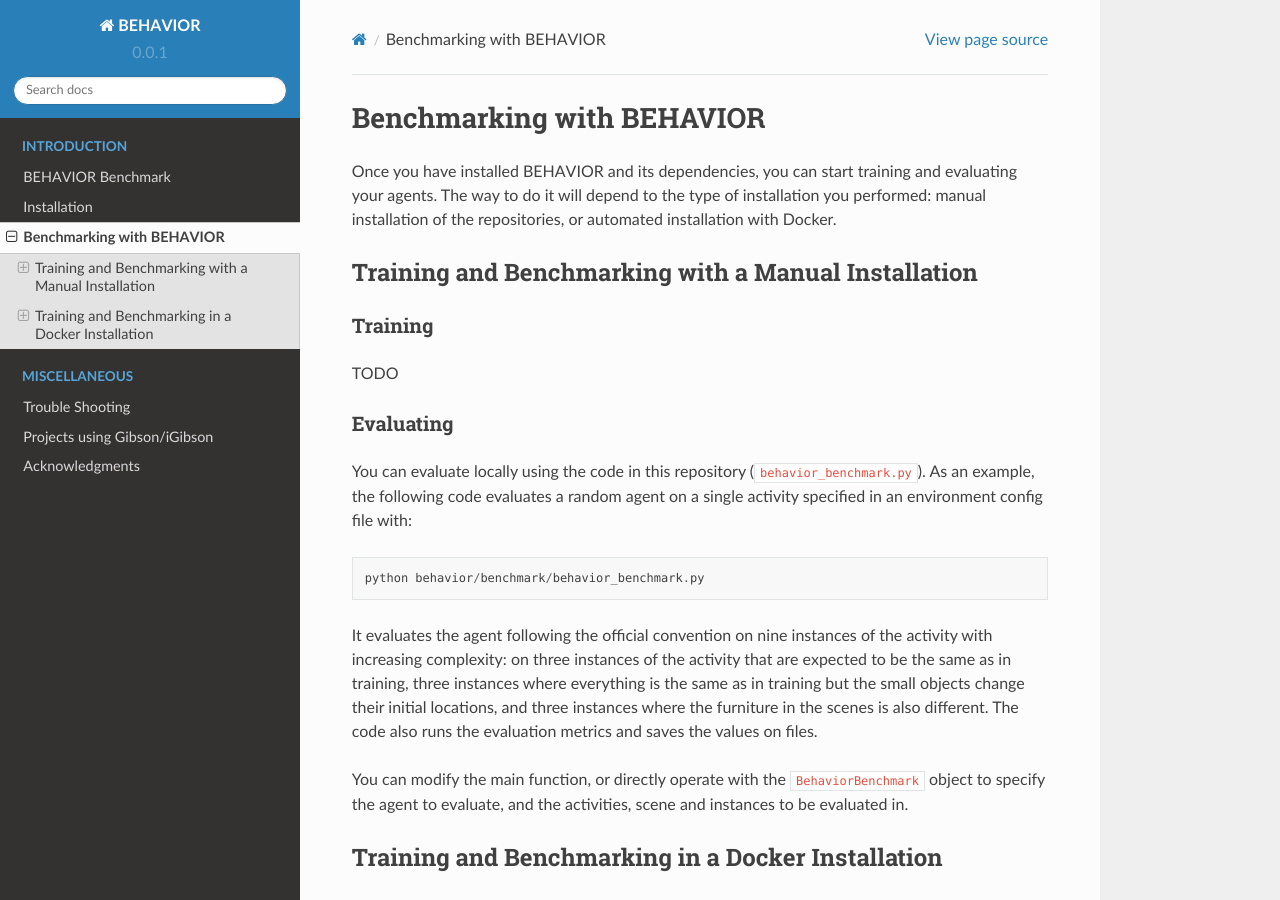
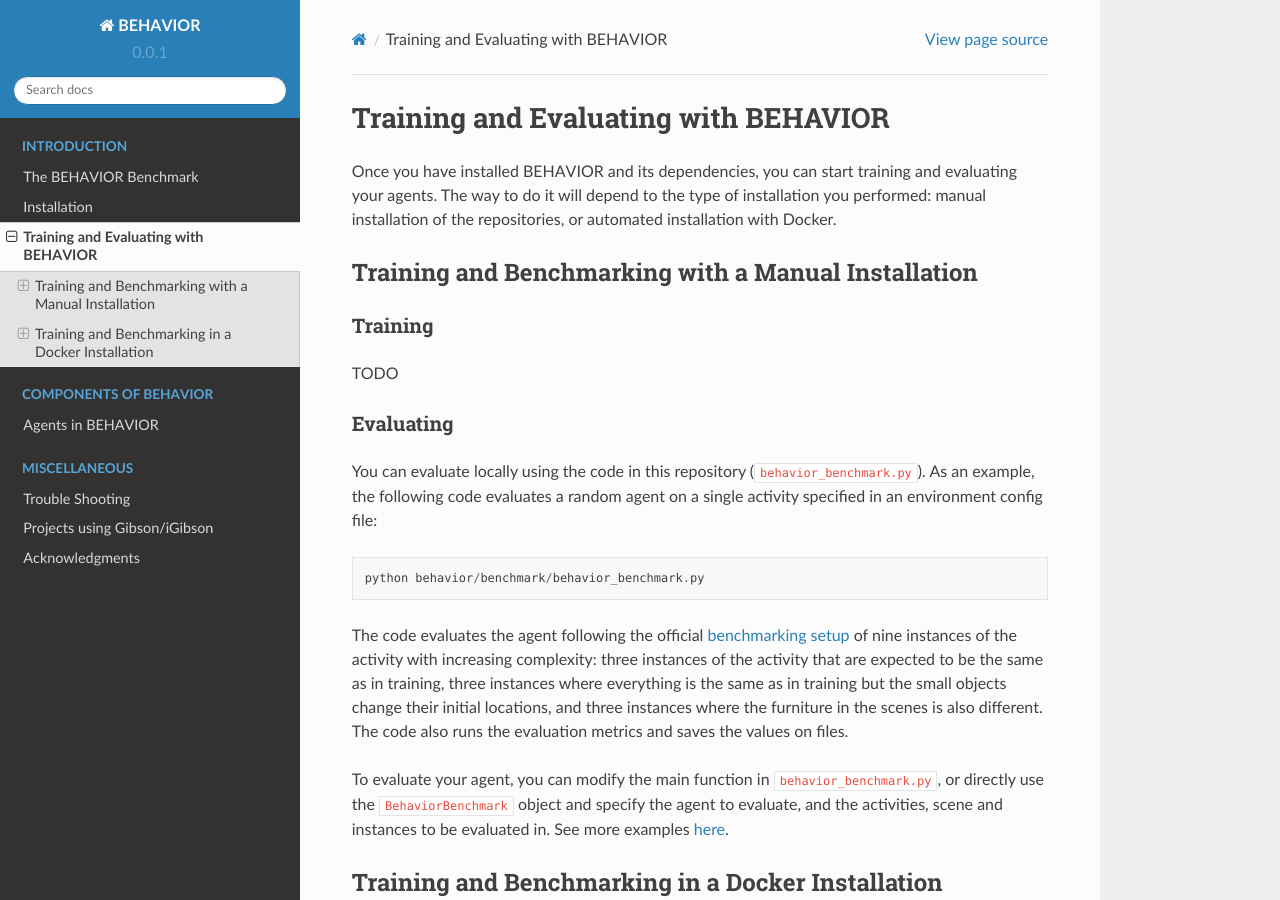
Before and after one commit to StanfordVL/behavior, a Sphinx documentation site: the page built from docs/benchmarking.md, in a window 1280 px wide and 900 px high. Built offline with Sphinx 7.4.7 and the Read the Docs theme 2.0.0, drawn with Linux system fonts in a browser that asks for light colours; pages that are not in the unit, such as notebooks, are missing from menus.

Commit message:
more docs

````diff
--- a/docs/benchmarking.md
+++ b/docs/benchmarking.md
@@ -1,4 +1,4 @@
-# Benchmarking with BEHAVIOR
+# Training and Evaluating with BEHAVIOR
 
 Once you have installed BEHAVIOR and its dependencies, you can start training and evaluating your agents.
 The way to do it will depend to the type of installation you performed: manual installation of the repositories, or automated installation with Docker.
@@ -12,14 +12,15 @@ TODO
 #### Evaluating
 
 You can evaluate locally using the code in this repository (`behavior_benchmark.py`).
-As an example, the following code evaluates a random agent on a single activity specified in an environment config file with:
+As an example, the following code evaluates a random agent on a single activity specified in an environment config file:
 ```
 python behavior/benchmark/behavior_benchmark.py
 ```
-It evaluates the agent following the official convention on nine instances of the activity with increasing complexity: on three instances of the activity that are expected to be the same as in training, three instances where everything is the same as in training but the small objects change their initial locations, and three instances where the furniture in the scenes is also different.
+The code evaluates the agent following the official [benchmarking setup](setups.md) of nine instances of the activity with increasing complexity: three instances of the activity that are expected to be the same as in training, three instances where everything is the same as in training but the small objects change their initial locations, and three instances where the furniture in the scenes is also different.
 The code also runs the evaluation metrics and saves the values on files.
 
-You can modify the main function, or directly operate with the `BehaviorBenchmark` object to specify the agent to evaluate, and the activities, scene and instances to be evaluated in.
+To evaluate your agent, you can modify the main function in `behavior_benchmark.py`, or directly use the `BehaviorBenchmark` object and specify the agent to evaluate, and the activities, scene and instances to be evaluated in.
+See more examples [here](examples.md).
 
 ### Training and Benchmarking in a Docker Installation
 
--- a/docs/intro.md
+++ b/docs/intro.md
@@ -1,4 +1,4 @@
-#  BEHAVIOR Benchmark
+#  The BEHAVIOR Benchmark
 
 ### Benchmark for Everyday Household Activities in Virtual, Interactive, and Ecological Environments
 
````
Also changed, not shown: docs/agents.md (+72 -0 lines), docs/index.rst (+11 -1 lines).
